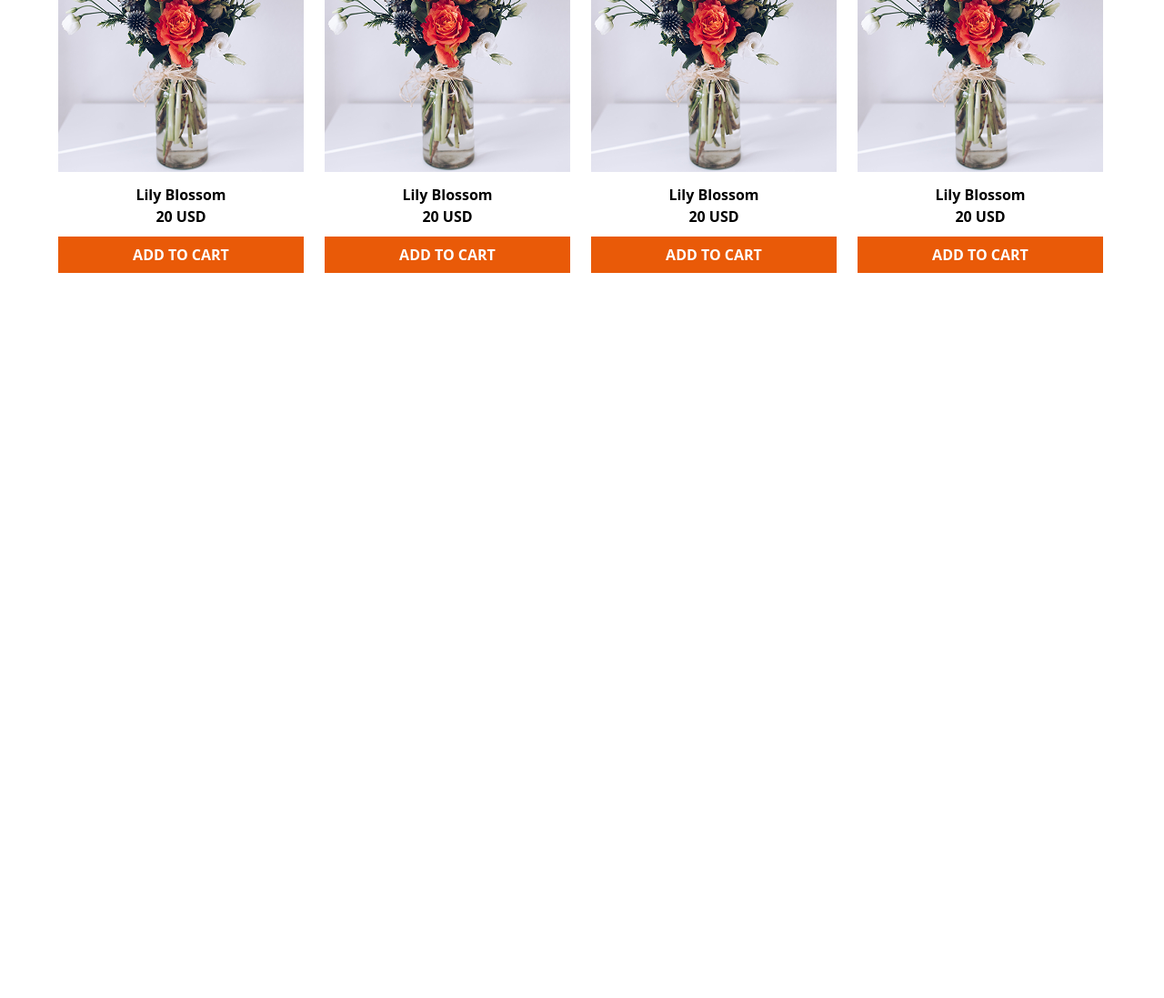
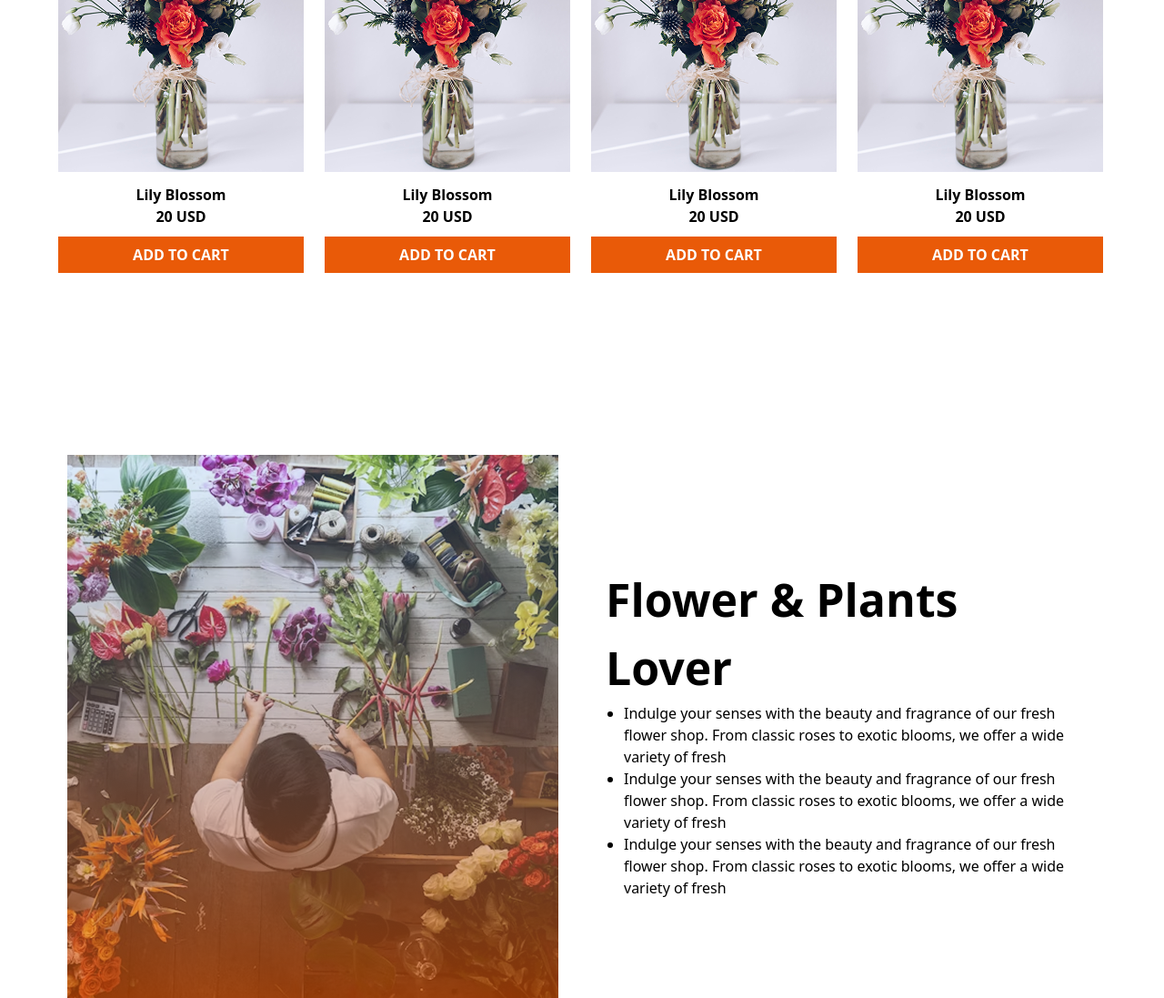
Before and after one commit to obaidur-0090/assignment-2, a plain HTML site: page index.html in a window 1280 px wide. Shown: the part 1164-2261 px from the top of the page at 91% size. Before the commit the page ends 1464 px from the top, so only its background shows below. Drawn offline with nearby package versions, Linux system fonts and the light colour scheme.

Commit message:
trusted seller section

```diff
--- a/index.html
+++ b/index.html
@@ -8,7 +8,7 @@
     <title>Faugei.com</title>
 </head>
 
-<body class=" md:w-6xl md:m-auto">
+<body class="md:w-6xl md:m-auto">
     <!-- Nav ber  -->
     <nav class=" mx-[10px] flex items-center justify-between ">
         <div>
@@ -113,6 +113,26 @@
                 </div>
                 <button class="bg-[#E95A08] text-white w-full  py-2 ">ADD TO CART</button>
             </div>
+
+            <!-- Trusted Seller section-->
+        </section>
+        <section class="mx-[10px] md:flex justify-between items-center mt-10 md:mt-50">
+            <div>
+                <img src="assets/flower-store.png" alt="">
+
+            </div>
+            <div class=" w-[540px]">
+                <h1 class=" font-bold text-[25px]  md:text-[50px] mt-3">Flower & Plants <br>Lover</h1>
+                <ul class="list-disc w-[500px]  m-auto ">
+                    <li>Indulge your senses with the beauty and fragrance of our fresh flower shop. From classic roses to exotic blooms, we offer a wide variety of fresh</li>
+                    <li>Indulge your senses with the beauty and fragrance of our fresh flower shop. From classic roses to exotic blooms, we offer a wide variety of fresh</li>
+                    <li>Indulge your senses with the beauty and fragrance of our fresh flower shop. From classic roses to exotic blooms, we offer a wide variety of fresh</li>
+
+                </ul>
+            </div>
+
+
+        </section>
 </body>
 
 </html>
```
